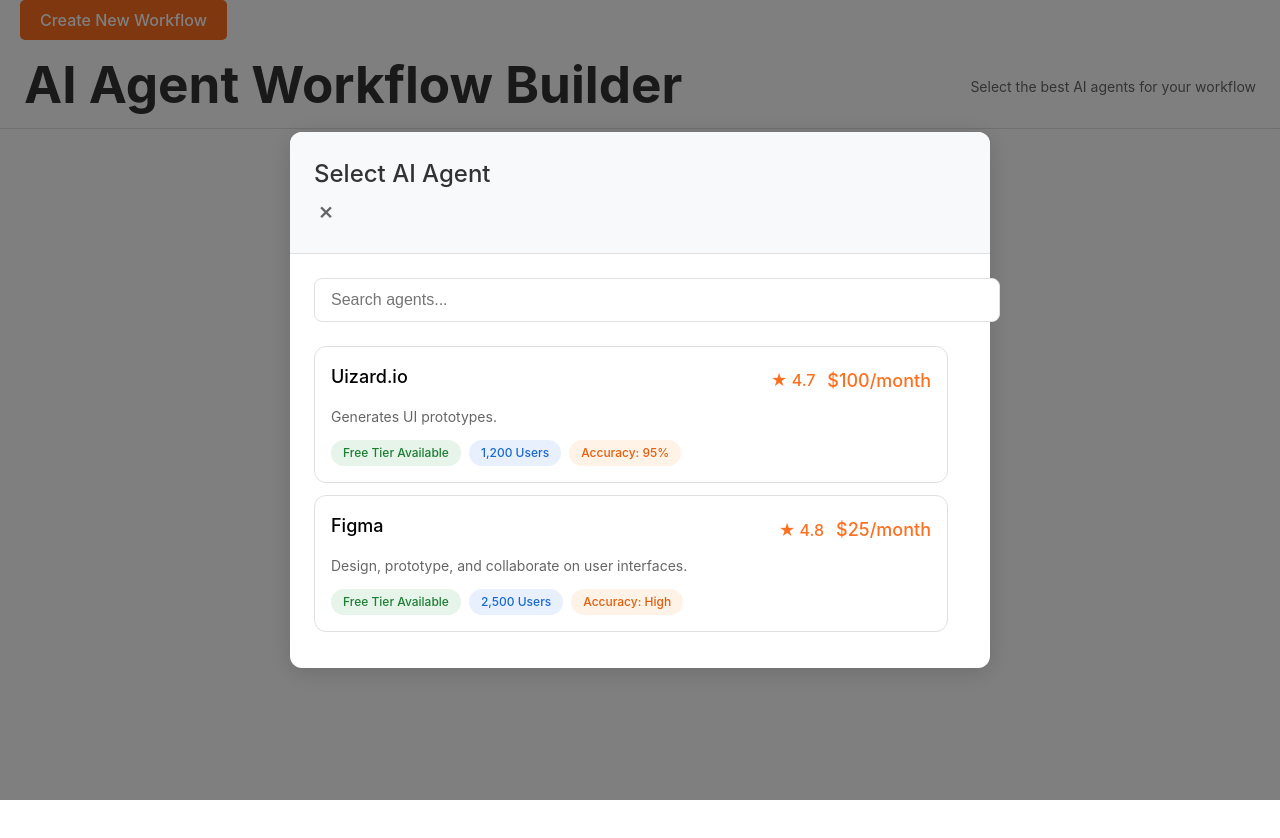
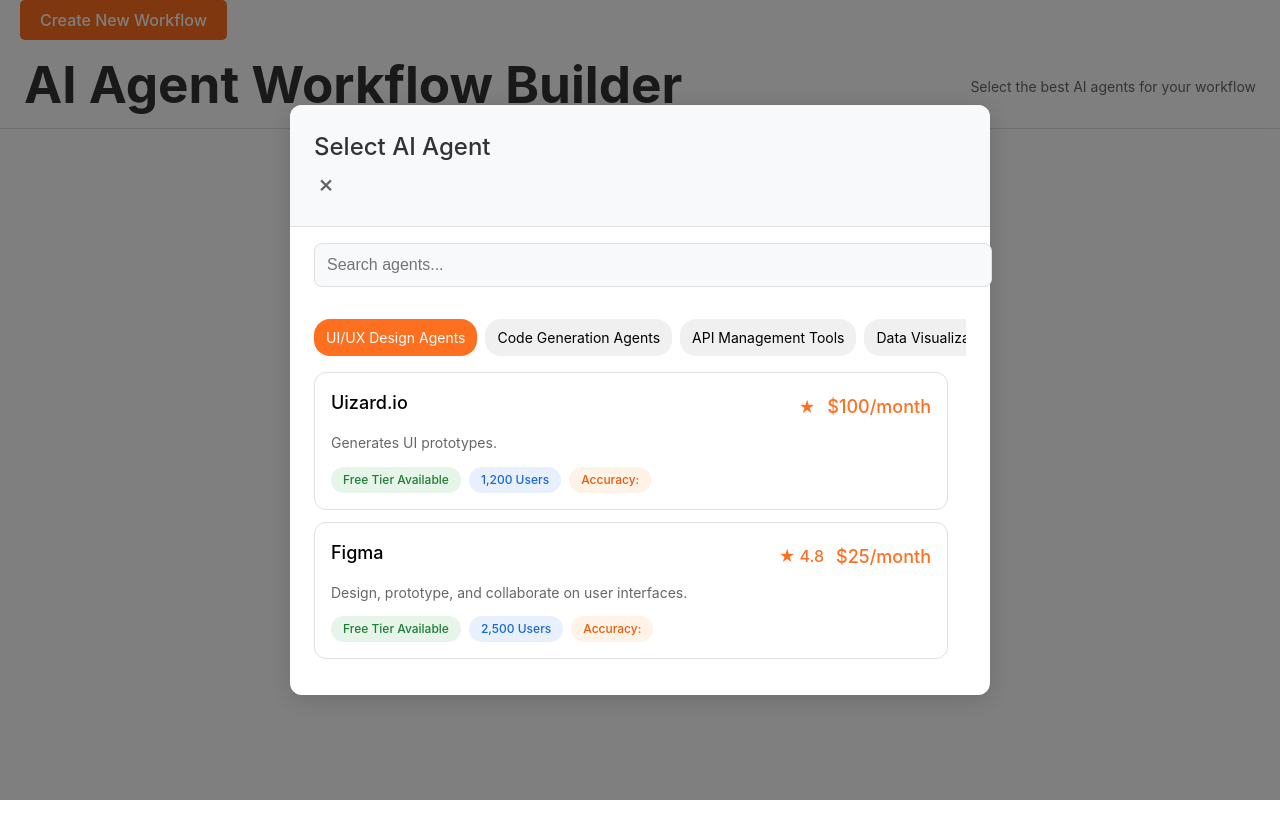
Before and after one commit to VigneshGadhari/forge_ai_frontend, a React (Vite) app in the folder forge-ai/: page /editor in a window 1280 px wide. Both pictures are taken after a click on the element 640 px from the left and 440 px from the top of the page. Built offline with nearby package versions, Linux system fonts and the light colour scheme.

Commit message:
Editor screen make it work

```diff
--- /dev/null
+++ b/forge-ai/src/data/apiManagementTools.js
@@ -0,0 +1,24 @@
+export const apiManagementTools = [
+    {
+        id: 'postman',
+        name: 'Postman',
+        description: 'API development environment for building APIs.',
+        category: 'API Management Tools',
+        features: {
+            input: ['API Requests'],
+            output: 'API Documentation',
+            useCase: 'API Testing',
+            pricing: {
+                free: true,
+                paid: '$12/month'
+            },
+            platforms: ['Web', 'Desktop'],
+            integration: ['GitHub', 'Slack'],
+            accuracy: 'N/A',
+            rating: 4.7,
+            users: 3000
+        },
+        documentation: 'https://www.postman.com/',
+        tutorial: 'https://learning.postman.com/'
+    },
+];
--- /dev/null
+++ b/forge-ai/src/data/codeGenerationAgents.js
@@ -0,0 +1,46 @@
+export const codeGenerationAgents = [
+    {
+        id: 'github-copilot',
+        name: 'GitHub Copilot',
+        description: 'AI pair programmer that helps you write code faster.',
+        category: 'Code Generation Agents',
+        features: {
+            input: ['Text', 'Code'],
+            output: 'Code Suggestions',
+            useCase: 'Code Completion',
+            pricing: {
+                free: false,
+                paid: '$10/month'
+            },
+            platforms: ['Web', 'VS Code'],
+            integration: ['GitHub'],
+            accuracy: 'High',
+            rating: 4.5,
+            users: 1500
+        },
+        documentation: 'https://github.com/features/copilot',
+        tutorial: 'https://docs.github.com/en/copilot'
+    },
+    {
+        id: 'tabnine',
+        name: 'Tabnine',
+        description: 'AI code completion tool that integrates with your IDE.',
+        category: 'Code Generation Agents',
+        features: {
+            input: ['Text', 'Code'],
+            output: 'Code Suggestions',
+            useCase: 'Code Completion',
+            pricing: {
+                free: true,
+                paid: '$12/month'
+            },
+            platforms: ['Web', 'VS Code', 'JetBrains'],
+            integration: ['GitHub', 'GitLab'],
+            accuracy: 'High',
+            rating: 4.6,
+            users: 2000
+        },
+        documentation: 'https://www.tabnine.com/',
+        tutorial: 'https://www.tabnine.com/learn'
+    },
+];
--- /dev/null
+++ b/forge-ai/src/data/dataVisualizationTools.js
@@ -0,0 +1,24 @@
+export const dataVisualizationTools = [
+    {
+        id: 'tableau',
+        name: 'Tableau',
+        description: 'Business intelligence tool for data visualization.',
+        category: 'Data Visualization Tools',
+        features: {
+            input: ['CSV', 'Excel', 'Databases'],
+            output: 'Interactive Dashboards',
+            useCase: 'Data Analysis',
+            pricing: {
+                free: false,
+                paid: '$70/month'
+            },
+            platforms: ['Web', 'Desktop'],
+            integration: ['Salesforce', 'Google Analytics'],
+            accuracy: 'N/A',
+            rating: 4.8,
+            users: 4000
+        },
+        documentation: 'https://www.tableau.com/',
+        tutorial: 'https://www.tableau.com/learn/training'
+    },
+];
--- /dev/null
+++ b/forge-ai/src/data/index.js
@@ -0,0 +1,11 @@
+import { uiuxAgents } from './uiuxAgents';
+import { codeGenerationAgents } from './codeGenerationAgents';
+import { apiManagementTools } from './apiManagementTools';
+import { dataVisualizationTools } from './dataVisualizationTools';
+
+export const allAgents = {
+    'UI/UX Design Agents': uiuxAgents,
+    'Code Generation Agents': codeGenerationAgents,
+    'API Management Tools': apiManagementTools,
+    'Data Visualization Tools': dataVisualizationTools,
+};
--- a/forge-ai/src/data/uiuxAgents.js
+++ b/forge-ai/src/data/uiuxAgents.js
@@ -14,9 +14,8 @@
             },
             platforms: ['Web', 'Windows', 'macOS'],
             integration: ['Figma', 'Adobe XD'],
-            accuracy: '95%',
-            rating: 4.7,
-            users: 1200
+            users: 1200,
+            me: "okk"
         },
         documentation: 'https://docs.uizard.io',
         tutorial: 'https://tutorial.uizard.io'
@@ -36,7 +35,6 @@
             },
             platforms: ['Web', 'Desktop'],
             integration: ['Adobe XD', 'Sketch'],
-            accuracy: 'High',
             rating: 4.8,
             users: 2500
         },
--- a/forge-ai/src/pages/Editor.css
+++ b/forge-ai/src/pages/Editor.css
@@ -115,6 +115,22 @@
     flex: 1;
     overflow-y: auto;
     padding: 0 24px 24px 24px;
+    scrollbar-width: thin; /* For Firefox */
+    scrollbar-color: #fff #f0f0f0; /* For Firefox */
+}
+
+/* For WebKit browsers (Chrome, Safari) */
+.agent-list::-webkit-scrollbar {
+    width: 8px;
+}
+
+.agent-list::-webkit-scrollbar-track {
+    background: #f0f0f0; /* Track color */
+}
+
+.agent-list::-webkit-scrollbar-thumb {
+    background: #fff; /* Scrollbar color */
+    border-radius: 4px;
 }
 
 .agent-list-item {
@@ -620,3 +636,43 @@
     color: #ff6f20;
     font-weight: 500;
 }
+
+.category-chips {
+    display: flex;
+    overflow-x: auto; /* Allow horizontal scrolling */
+    overflow-y: hidden; /* Prevent vertical scrolling */
+    gap: 8px;
+    margin: 16px 24px;
+    white-space: nowrap; /* Prevent wrapping */
+}
+
+/* Hide scrollbar for horizontal scrolling */
+.category-chips::-webkit-scrollbar {
+    display: none; /* Hide scrollbar for WebKit browsers */
+}
+
+.chip {
+    padding: 8px 12px;
+    background: #f0f0f0;
+    border-radius: 16px;
+    cursor: pointer;
+    font-size: 14px;
+    transition: background 0.2s;
+    color: black; /* Change text color to black */
+}
+
+.chip.selected {
+    background: #ff6f20;
+    color: white; /* Change text color to white for selected chips */
+}
+
+/* Search bar styles */
+.dialog-search {
+    color: black; /* Change text color to black */
+    padding: 12px;
+    border: 1px solid #e0e0e0;
+    border-radius: 8px;
+    width: calc(100% - 48px); /* Adjust width to fit */
+    margin: 16px 24px; /* Add margin for spacing */
+    background: #f8f9fa; /* Background color */
+}
--- a/forge-ai/src/pages/Editor.jsx
+++ b/forge-ai/src/pages/Editor.jsx
@@ -1,13 +1,22 @@
 import React, { useState } from 'react';
 import './Editor.css';
-import { uiuxAgents } from '../data/uiuxAgents';
+import { allAgents } from '../data';
 import Checkout from './Checkout';
 
 const AgentDialog = ({ onClose, onSelect, existingAgents }) => {
     const [searchTerm, setSearchTerm] = useState('');
+    const [selectedCategories, setSelectedCategories] = useState(['UI/UX Design Agents']);
 
-    const filteredAgents = uiuxAgents.filter(agent =>
-        !existingAgents.includes(agent.id) &&
+    const handleCategoryToggle = (category) => {
+        setSelectedCategories(prev =>
+            prev.includes(category) ? prev.filter(c => c !== category) : [...prev, category]
+        );
+    };
+
+    const filteredAgents = Object.values(allAgents)
+        .flat()
+        .filter(agent =>
+            (selectedCategories.includes(agent.category) || selectedCategories.length === 0) &&
             (agent.name.toLowerCase().includes(searchTerm.toLowerCase()) ||
             agent.description.toLowerCase().includes(searchTerm.toLowerCase()))
         );
@@ -26,6 +35,17 @@
                     onChange={(e) => setSearchTerm(e.target.value)}
                     className="dialog-search"
                 />
+                <div className="category-chips">
+                    {Object.keys(allAgents).map(category => (
+                        <span
+                            key={category}
+                            className={`chip ${selectedCategories.includes(category) ? 'selected' : ''}`}
+                            onClick={() => handleCategoryToggle(category)}
+                        >
+                            {category}
+                        </span>
+                    ))}
+                </div>
                 <div className="agent-list">
                     {filteredAgents.map(agent => (
                         <div
@@ -114,10 +134,17 @@
                         ))}
                     </div>
                 </div>
-                <div className="detail-group">
-                    <label>Accuracy</label>
-                    <p>{agent.features.accuracy}</p>
+                {Object.keys(agent.features).map((key) => {
+                    if (!['input', 'output', 'useCase', 'pricing', 'platforms', 'integration'].includes(key)) {
+                        return (
+                            <div className="detail-group" key={key}>
+                                <label>{key.charAt(0).toUpperCase() + key.slice(1)}</label>
+                                <p>{agent.features[key]}</p>
                             </div>
+                        );
+                    }
+                    return null;
+                })}
                 <div className="detail-group">
                     <label>Active Users</label>
                     <p>{agent.features.users.toLocaleString()}</p>
@@ -215,11 +242,16 @@
     const [showCheckout, setShowCheckout] = useState(false);
 
     const addAgentToWorkflow = (agent) => {
+        const exists = nodes.some(node => node.data.id === agent.id);
+        if (!exists) {
             const newNode = {
                 id: `${agent.id}-${Date.now()}`,
                 data: { ...agent }
             };
             setNodes(prev => [...prev, newNode]);
+        } else {
+            alert(`${agent.name} is already added to the workflow.`);
+        }
     };
 
     const handleDeleteNode = (nodeId) => {
@@ -287,7 +319,9 @@
                                     data={node.data}
                                     onConnect={handleConnectClick}
                                     onDelete={() => handleDeleteNode(node.id)}
-                                    onSelect={setSelectedAgent}
+                                    onSelect={(agent) => {
+                                        setSelectedAgent(agent);
+                                    }}
                                 />
                             ))}
                         </div>
```
Lines whose indentation alone changed are shown as unchanged.
